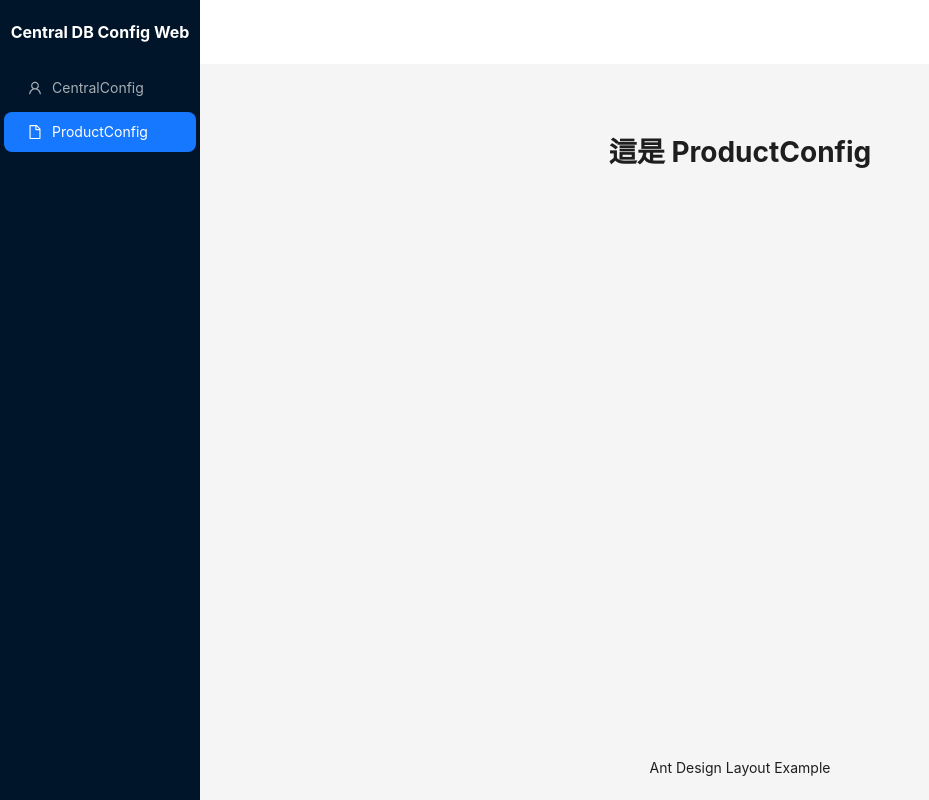
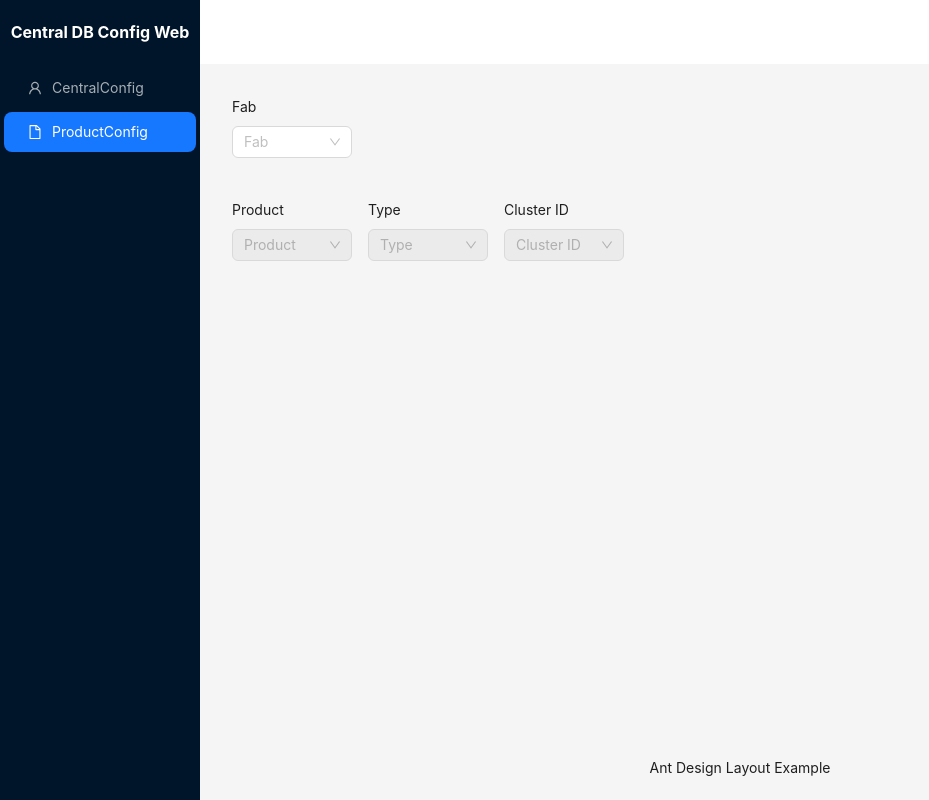
Before and after one commit to leooel97895750/docker_react_app, a React (Create React App) app: page /ProductConfig in a window 1280 px wide. Shown: the whole page, without its empty margins (0-929 px from the left). Built offline with nearby package versions, Linux system fonts and the light colour scheme.

Commit message:
product config select

```diff
--- a/src/pages/ProductConfig.tsx
+++ b/src/pages/ProductConfig.tsx
@@ -1,9 +1,106 @@
-import React from "react";
+import React, { useState } from "react";
+import { Space, Dropdown, Button, Menu, Select, Form } from "antd";
+import { DownOutlined, PlusOutlined } from "@ant-design/icons";
+
+const { Option } = Select;
+
+{/* call API 把不會變的東西都先拿好，例如fab(這可能存config), product, type */ }
 
 const ProductConfig: React.FC = () => {
+  const [fab, setFab] = useState<string | undefined>();
+  const [product, setProduct] = useState<string | undefined>();
+  const [type, setType] = useState<string | undefined>();
+  const [clusterId, setClusterId] = useState<string | undefined>();
+
+  {/* 存一些onchange時變動需要call API重新拿的東西，clusterid */ }
+
   return (
-    <div style={{ textAlign: "center", marginTop: "50px" }}>
-      <h1>這是 ProductConfig</h1>
+    <div style={{ padding: "16px" }}>
+      <Form layout="vertical">
+
+        <Form.Item label="Fab">
+          {/* 第一層 */}
+          {/* 步驟1. 選FAB */}
+          <Select
+            placeholder="Fab"
+            value={fab}
+            onChange={(val) => {
+              setFab(val);
+              setProduct(undefined);
+              setType(undefined);
+              setClusterId(undefined);
+            }}
+            style={{ width: 120 }}
+          >
+            {/* 應該由get API生成 */}
+            <Option value="Fab12">Fab12</Option>
+            <Option value="Fab20">Fab20</Option>
+          </Select>
+        </Form.Item>
+      </Form>
+
+      {/* 第二層 */}
+      <br />
+      <Form layout="vertical">
+        <Space size="middle">
+          <Form.Item label="Product">
+            {/* 步驟2. 選product */}
+            <Select
+              placeholder="Product"
+              value={product}
+              disabled={!fab}
+              onChange={(val) => {
+                setProduct(val);
+                setType(undefined);
+                setClusterId(undefined);
+              }}
+              style={{ width: 120 }}
+            >
+              {/* 應該由get API生成 */}
+              <Option value="sql service">sql service</Option>
+              <Option value="tns generator">tns generator</Option>
+            </Select>
+          </Form.Item>
+
+          {/* 步驟3. 選type */}
+          <Form.Item label="Type">
+            <Select
+              placeholder="Type"
+              value={type}
+              disabled={!product}
+              onChange={(val) => {
+                setType(val);
+                setClusterId(undefined);
+              }}
+              style={{ width: 120 }}
+
+            >
+              {/* 應該由get API生成 */}
+              <Option value="general">general</Option>
+              <Option value="inline">inline</Option>
+              <Option value="critical">critical</Option>
+            </Select>
+          </Form.Item>
+
+          {/* 步驟4. 選Cluster ID */}
+          <Form.Item label="Cluster ID">
+            <Select
+              placeholder="Cluster ID"
+              value={clusterId}
+              disabled={!type}
+              onChange={(val) => {
+                setClusterId(val);
+              }}
+              style={{ width: 120 }}
+            >
+              {/* 應該由get API生成 */}
+              <Option value="sdfalsdfjalsjdf">sdfalsdfjalsjdf</Option>
+              <Option value="qweiruqewoituoi">qweiruqewoituoi</Option>
+            </Select>
+
+          </Form.Item>
+        </Space>
+      </Form>
     </div>
   );
 };
```
